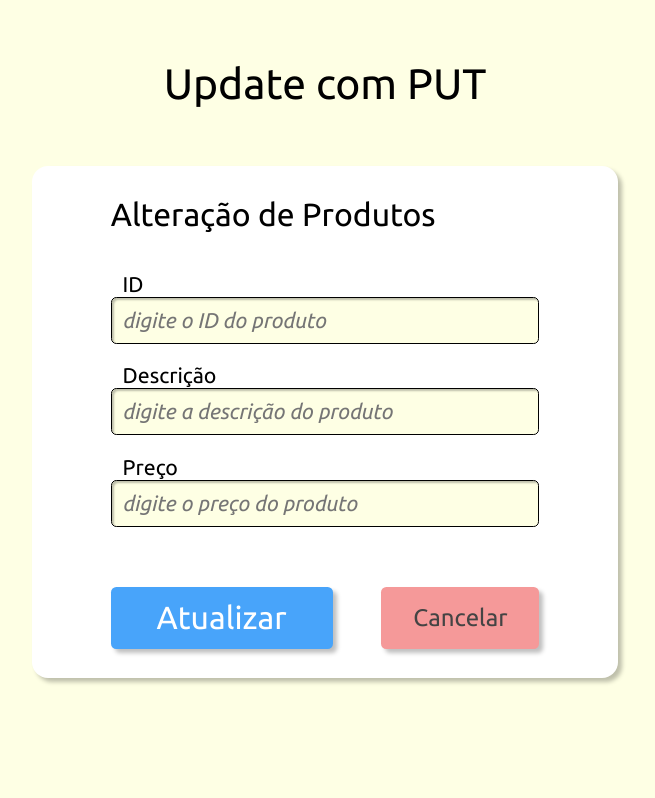
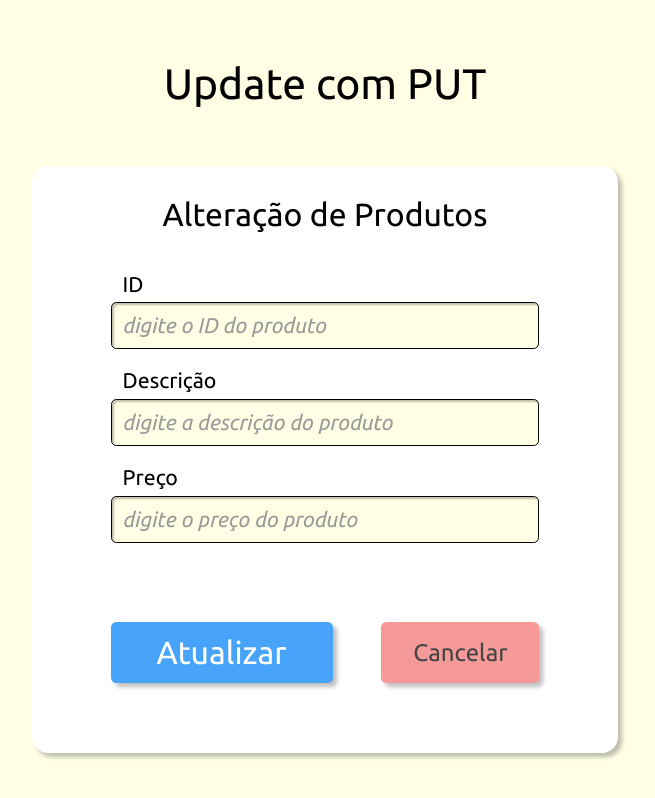
Before and after one commit to JoaoRoccella/requisicao-resposta-api, a website: page update-com-put.html in a window 1280 px wide. Shown: the whole page, without its empty margins (315-970 px from the left). Drawn offline with Linux system fonts and the light colour scheme; no server answers.

Commit message:
Estilização do formulário concluída

```diff
--- a/assets/styles/style.css
+++ b/assets/styles/style.css
@@ -41,12 +41,14 @@ body {
 .formulario-update input[type="text"]::placeholder {
     font-style: italic;
     font-size: 1rem;
+    color: #9A9A9A;
 }
 
 .titulo-formulario {
     font-size: 1.5rem;
     margin-bottom: 1.8rem;
     font-weight: 400;
+    text-align: center;
 }
 
 .entrada-formulario {
@@ -58,10 +60,11 @@ body {
 .formulario-update label {
     font-size: 1rem;
     padding-left: .56rem;
+    margin-bottom: .25rem;
 }
 
 .botoes-formulario {
-    margin-top: 2.8rem;
+    margin: 3.69rem auto 1.85rem;
     display: flex;
     justify-content: space-between;
     align-items: center;
@@ -85,7 +88,6 @@ body {
 
 .bt-confirmar:disabled {
     background: #CAE6FF;
-    box-shadow: none;
 }
 
 .bt-confirmar:enabled:hover,
@@ -111,7 +113,6 @@ body {
 
 .bt-cancelar:disabled {
     background: #FFE2E2;
-    box-shadow: none;
 }
 
 .bt:enabled {
@@ -120,6 +121,7 @@ body {
 
 .bt:disabled {
     cursor:not-allowed;
+    box-shadow: none;
 }
 
 .bt-cancelar:enabled:hover,
```
